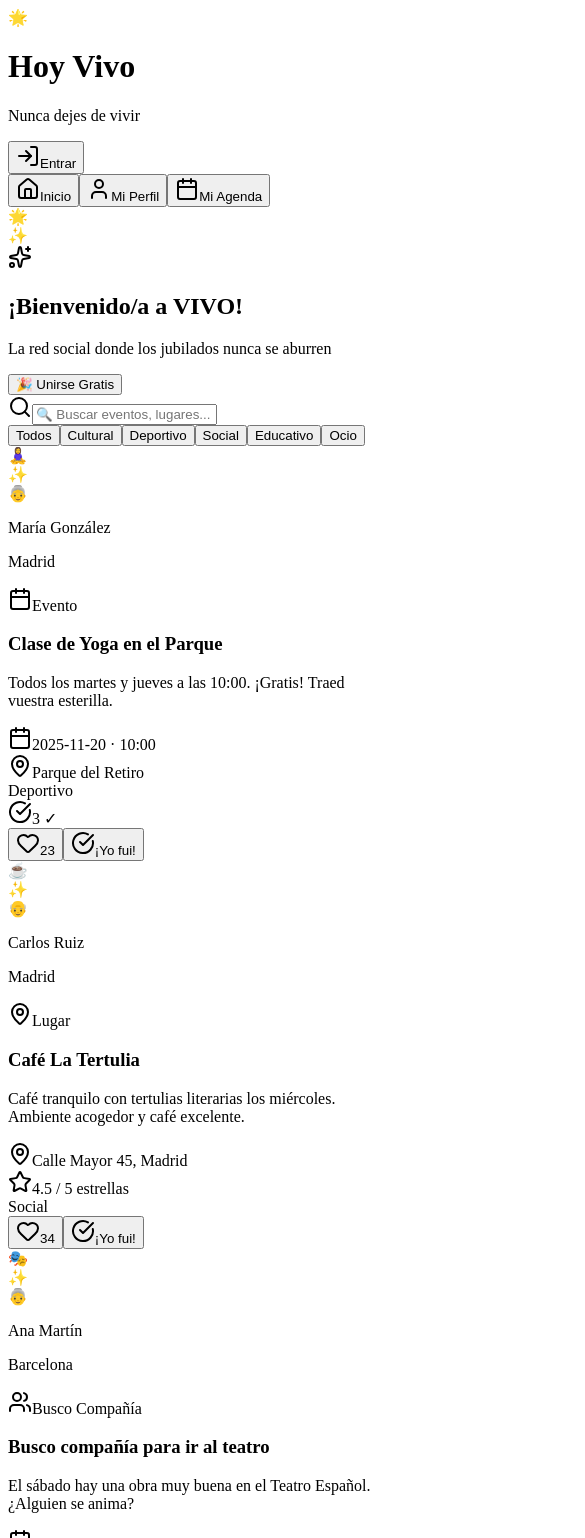
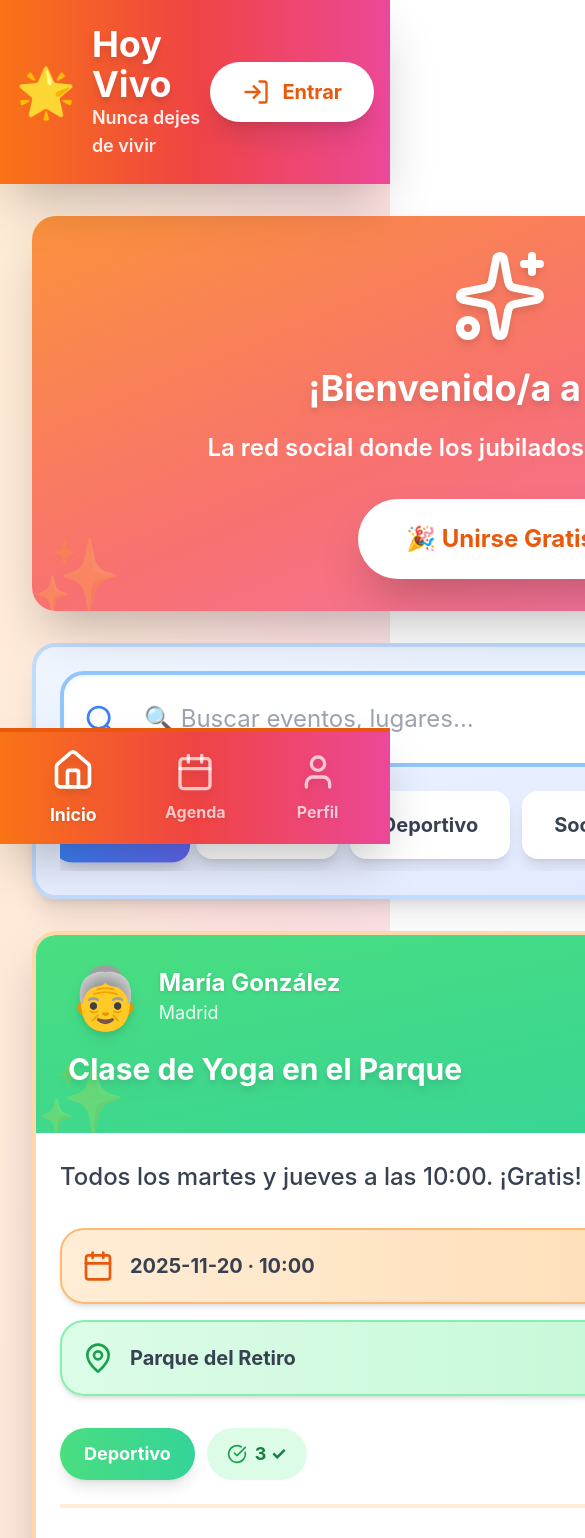
Before and after one commit to HoyVivo/Vivo, a React (Create React App) app: page / in a window 390 px wide. Shown: the top 1538 px of the page, 585 px wide, since content can reach past the window. Built offline with nearby package versions, Linux system fonts and the light colour scheme.

Commit message:
CSS limpio final

```diff
--- a/src/index.css
+++ b/src/index.css
@@ -1,61 +1,26 @@
-/* ============================================
-   AJUSTE AUTOMÁTICO TABLET Y MÓVIL
-   ============================================
+@tailwind base;
+@tailwind components;
+@tailwind utilities;
 
-   IMPORTANTE: Añadir esto AL FINAL de src/index.css
-*/
-
-/* ============================================
-   TABLETS (768px - 1024px)
-   Escala automática para que quepa perfecto
-   ============================================ */
-@media (min-width: 768px) and (max-width: 1024px) {
-  body {
-    transform: scale(0.8);
-    transform-origin: top left;
-    width: 125%;
-    min-height: 125vh;
-  }
-
-  html {
-    overflow-x: hidden;
-  }
+body {
+  margin: 0;
+  font-family: -apple-system, BlinkMacSystemFont, 'Segoe UI', 'Roboto', 'Oxygen',
+    'Ubuntu', 'Cantarell', 'Fira Sans', 'Droid Sans', 'Helvetica Neue',
+    sans-serif;
+  -webkit-font-smoothing: antialiased;
+  -moz-osx-font-smoothing: grayscale;
 }
 
-/* ============================================
-   MÓVILES (< 768px)
-   Forzar que TODO quepa sin scroll horizontal
-   Mantener fuentes grandes
-   ============================================ */
-@media (max-width: 767px) {
-  /* Prevenir scroll horizontal */
-  html {
-    overflow-x: hidden !important;
-    max-width: 100vw !important;
-  }
+code {
+  font-family: source-code-pro, Menlo, Monaco, Consolas, 'Courier New',
+    monospace;
+}
 
-  body {
-    overflow-x: hidden !important;
-    max-width: 100vw !important;
-  }
+.scrollbar-hide::-webkit-scrollbar {
+  display: none;
+}
 
-  #root {
-    overflow-x: hidden !important;
-    max-width: 100vw !important;
-  }
-
-  /* Asegurar que ningún elemento se salga */
-  * {
-    max-width: 100vw;
-    box-sizing: border-box;
-  }
-
-  /* Contenedores específicos */
-  main {
-    overflow-x: hidden !important;
-  }
-
-  header {
-    overflow-x: hidden !important;
-  }
+.scrollbar-hide {
+  -ms-overflow-style: none;
+  scrollbar-width: none;
 }
```
